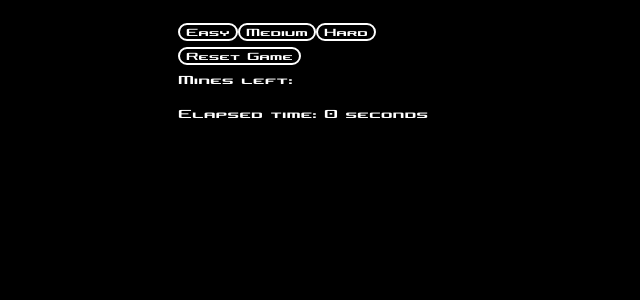
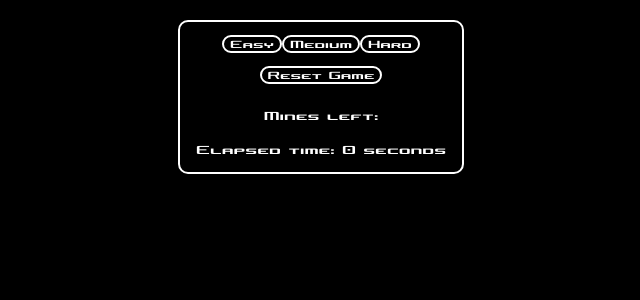
Before and after one commit to mokasii/minesweeper-frontend, a Vue app: page /game in a window 1280 px wide. Shown: the top 300 px of the page, without its empty margins (319-959 px from the left). Built offline with nearby package versions, Linux system fonts and the light colour scheme.

Commit message:
use div container and style

```diff
--- a/src/components/GameBoard.vue
+++ b/src/components/GameBoard.vue
@@ -57,6 +57,7 @@ function handleDifficultySelected(level: string) {
   minesCount.value = difficulty.minesCount;
 
   gameStore.setSelectedDifficulty(level);
+
 
   initializeGame();
 }
@@ -206,10 +207,12 @@ onMounted(initializeGame);
 
 <template>
   <div class="game">
-    <DifficultySelector @difficultySelected="handleDifficultySelected" />
-    <button class="button" @click="initializeGame">Reset Game</button>
-    <div class="mine-counter">Mines left: {{ mineDisplay }}</div>
-    <div>Elapsed time: {{ elapsedTime }} seconds</div>
+    <div class="game-header">
+      <DifficultySelector @difficultySelected="handleDifficultySelected" />
+      <button class="reset-button" @click="initializeGame">Reset Game</button>
+      <div class="mine-counter">Mines left: {{ mineDisplay }}</div>
+      <div>Elapsed time: {{ elapsedTime }} seconds</div>
+    </div>
     <div class="game-board" :style="gameBoardStyle">
       <Tile v-for="tile in tiles" :key="tile.id"
             :containsBomb="tile.containsBomb"
@@ -223,16 +226,35 @@ onMounted(initializeGame);
 </template>
 
 <style scoped>
+.game-header {
+  display: flex;
+  flex-direction: column;
+  align-items: center;
+  margin-bottom: 10px;
+  border: 2px solid white; /* Change the color as needed */
+  border-radius: 10px; /* Adjust the radius as needed */
+  padding: 10px; /* Adjust the padding as needed */
+}
+
+.diffic-buttons {
+  display: flex;
+  gap: 10px;
+  margin: 10px;
+}
+
+.reset-button {
+  margin-top: 10px;
+  margin-bottom: 10px;
+}
+
 .game-board {
   display: grid;
   grid-template-columns: repeat(9, 30px);
   gap: 2px;
 }
 .mine-counter {
+  margin-top: 10px;
   margin-bottom: 10px;
 }
 
-button {
-  font-family: "PlatinumGames", sans-serif;
-}
 </style>>
```
